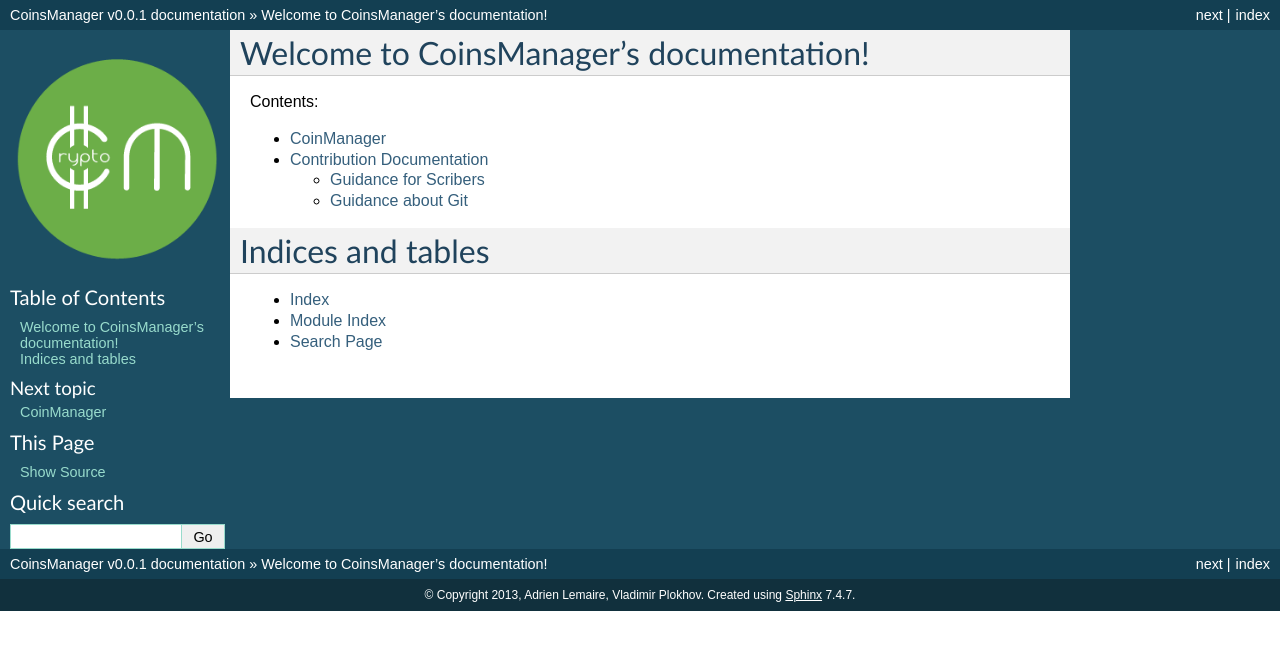
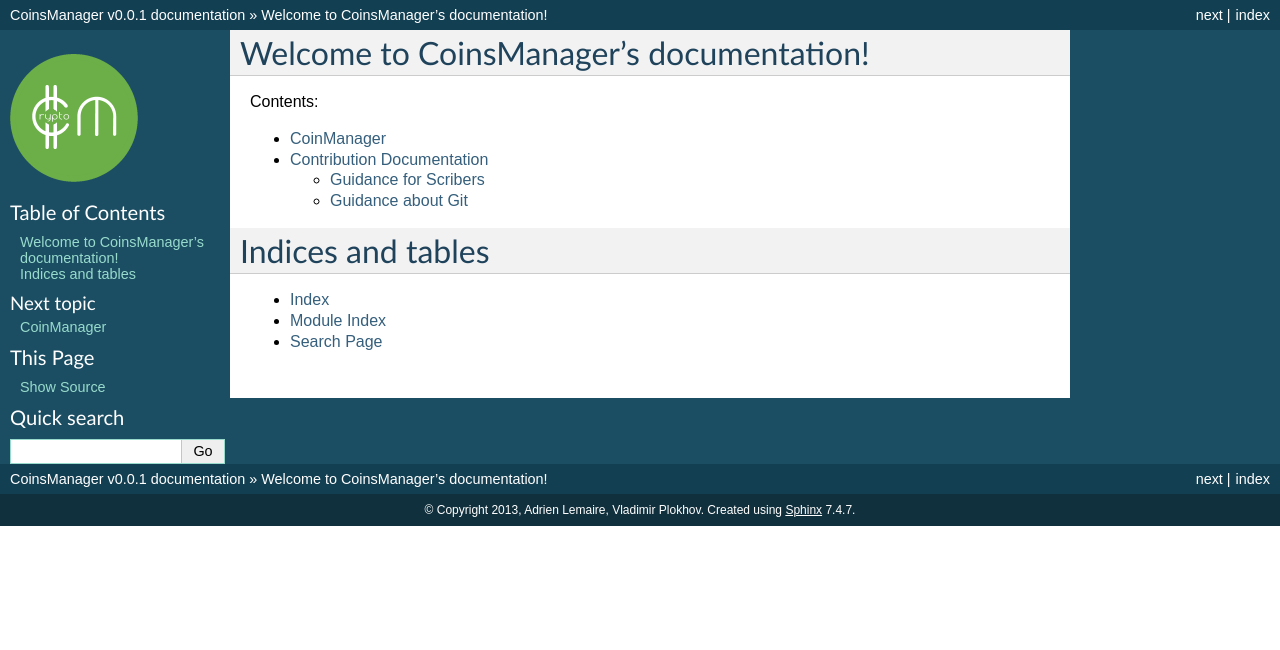
Before and after one commit to CoinsManager/CoinsManager, a Sphinx documentation site: the page built from docs/index.rst, in a window 1280 px wide. Shown: the top 650 px of the page. Built offline with Sphinx 7.4.7, drawn with Linux system fonts in a browser that asks for light colours; formulas are drawn with MathJax 3.

Commit message:
add several logo sizes

```diff
--- a/docs/conf.py
+++ b/docs/conf.py
@@ -110,7 +110,7 @@
 
 # The name of an image file (relative to this directory) to place at the top
 # of the sidebar.
-html_logo = '../public/logo/logo_mvp_1.png'
+html_logo = '../public/logo/logo_mvp_1-128x128.png'
 
 # The name of an image file (within the static path) to use as favicon of the
 # docs.  This file should be a Windows icon file (.ico) being 16x16 or 32x32
```
Also changed, not shown: public/logo/logo_mvp_1-128x128.png (added), public/logo/logo_mvp_1-16x16.png (added), public/logo/logo_mvp_1-256x256.png (added), public/logo/logo_mvp_1-32x32.png (added), public/logo/logo_mvp_1-64x64.png (added), public/logo/logo_mvp_1.png (deleted).
